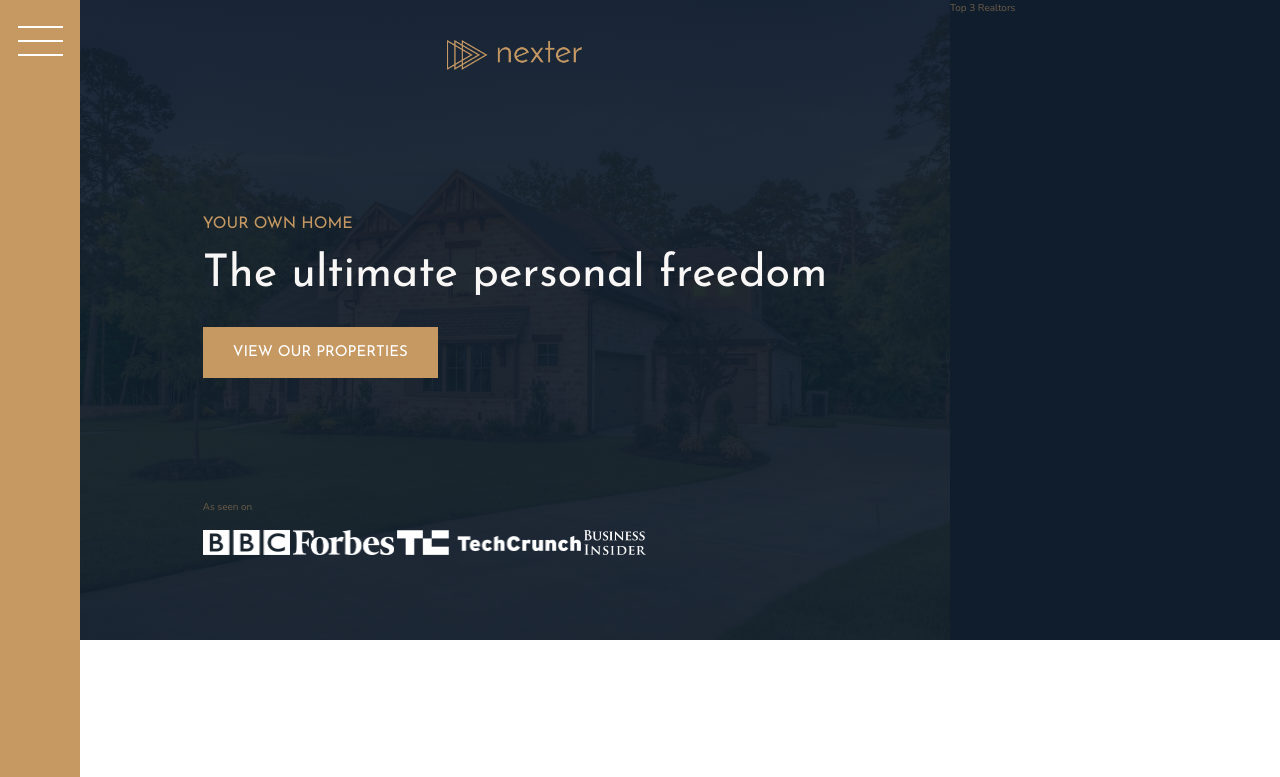
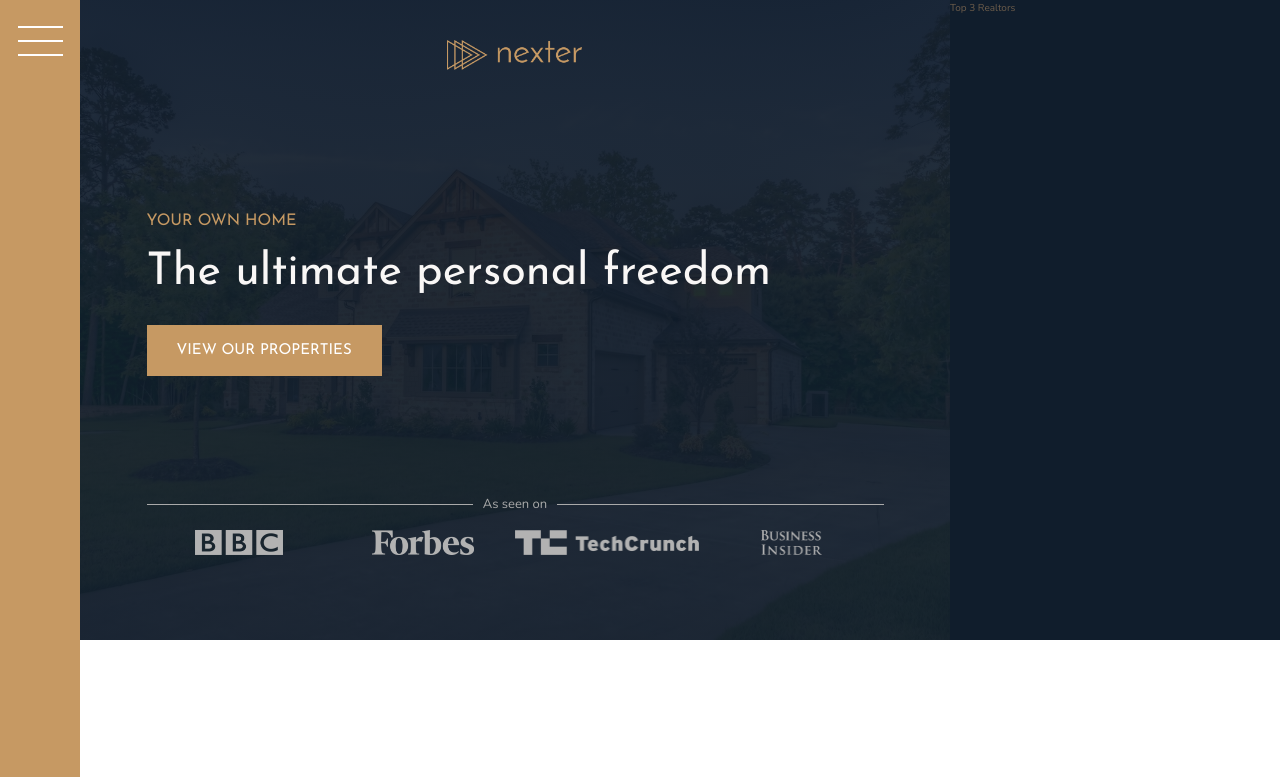
Before and after one commit to Chewie063/nexters-project, a website: page index.html in a window 1280 px wide. Shown: the top 777 px of the page. Drawn offline with nearby package versions, Linux system fonts and the light colour scheme.

Commit message:
Finished styling the hero content

```diff
--- a/sass/_header.scss
+++ b/sass/_header.scss
@@ -24,13 +24,34 @@
     }
 
     &__seenon--text {
+        display: grid;
+        grid-template-columns: 1fr max-content 1fr;
+        grid-column-gap: 1rem;
+        align-items: center;
 
+        font-size: 1.3rem;
+        color: $color-grey-light-2;
+
+        &::before,
+        &::after {
+            content: "";
+            height: 1px;
+            display: block;
+            background-color: currentColor;
+        }
     }
 
     &__seenon--logos {
 
+        display: grid;
+        grid-template-columns: repeat(4, 1fr);
+        grid-template-rows: 3rem;
+        justify-items: center;
+
+
         img {
             height: 2.5rem;
+            filter: brightness(70%);
         }
 
     }
```
Also changed, not shown: css/style.css.
